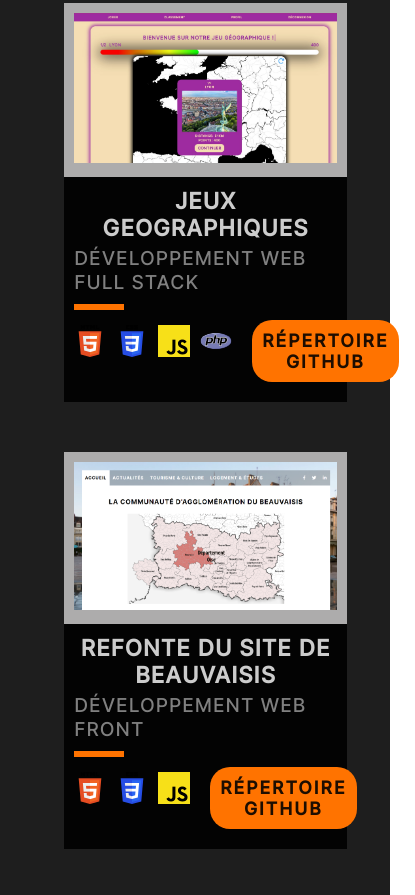
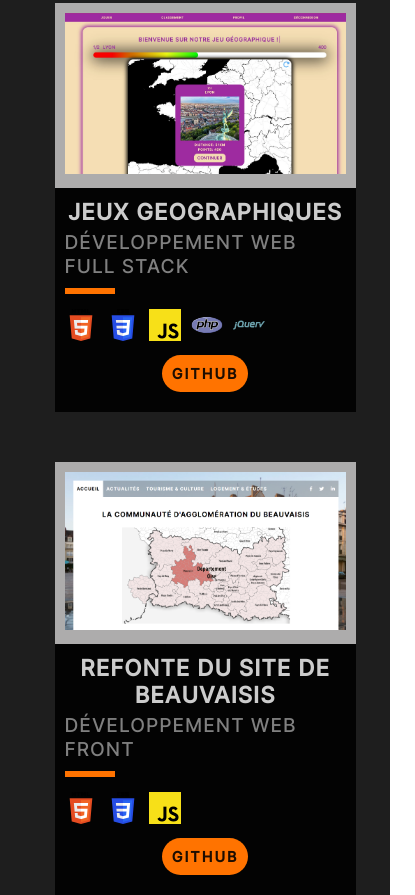
Before and after one commit to GabrielEstevesDev/GabrielEstevesDev.github.io, a plain HTML site: page index.html in a window 390 px wide. Shown: the part 1105-2000 px from the top of the page, 415 px wide, since content can reach past the window. Drawn offline with nearby package versions, Linux system fonts and the light colour scheme.

Commit message:
amélioration du responsive

```diff
--- a/index.html
+++ b/index.html
@@ -13,7 +13,7 @@
 
 <body>
     <ul class="contact">
-        <li class="cv"><a target="_blank" href="./CV Gabriel ESTEVES.pdf"><img src="./img/cv.png" alt=""></a></li>
+        <li class="cv"><a target="_blank" href="./Gabriel ESTEVES.pdf"><img src="./img/cv.png" alt=""></a></li>
         <li class="github"><a target="_blank" href="https://github.com/GabrielEstevesDev"><img src="./img/github.svg"
                     alt=""></a></li>
         <li class="linkedin"><a target="_blank" href="https://www.linkedin.com/in/gabrielesteves1/"><img
@@ -46,9 +46,10 @@
                                     <li><img src="./img/CSS3_logo_and_wordmark.svg" alt=""></li>
                                     <li><img src="./img/Unofficial_JavaScript_logo_2.svg.png" alt=""></li>
                                     <li><img src="./img/PHP-logo.svg" alt=""></li>
+                                    <li><img src="./img/jquery-ar21.svg" alt=""></li>
                                 </ul>
                                 <a href="#mesprojets" target="_blank" rel="noopener noreferrer">
-                                    <button class="btnGit">Répertoire github</button>
+                                    <button class="btnGit">github</button>
                                 </a>
                             </div>
                         </div>
@@ -57,7 +58,7 @@
                 <div class="projet">
                     <div class="container">
                         <div class="top">
-                            <img src="./img/Capture d’écran 2022-12-20 174204.png" alt="">
+                            <img src="./img/projet/beauvaisis.png" alt="">
                         </div>
                         <div class="bottom">
                             <h3 class="title">refonte du site de beauvaisis</h3>
@@ -70,7 +71,7 @@
                                     <li><img src="./img/Unofficial_JavaScript_logo_2.svg.png" alt=""></li>
                                 </ul>
                                 <a href="#mesprojets" target="_blank" rel="noopener noreferrer">
-                                    <button class="btnGit">Répertoire github</button>
+                                    <button class="btnGit">github</button>
                                 </a>
                             </div>
                         </div>
@@ -90,7 +91,7 @@
                                     <li><img src="./img/VB.NET_Logo.svg.png" alt=""></li>
                                 </ul>
                                 <a href="#mesprojets" target="_blank" rel="noopener noreferrer">
-                                    <button class="btnGit">Répertoire github</button>
+                                    <button class="btnGit">github</button>
                                 </a>
                             </div>
                         </div>
@@ -110,7 +111,7 @@
                                     <li><img src="./img/Java_Logo.svg" alt="">
                                 </ul>
                                 <a href="#mesprojets" target="_blank" rel="noopener noreferrer">
-                                    <button class="btnGit">Répertoire github</button>
+                                    <button class="btnGit">github</button>
                                 </a>
                             </div>
                         </div>
@@ -130,7 +131,7 @@
                                     <li><img src="./img/Java_Logo.svg" alt=""></li>
                                 </ul>
                                 <a href="#mesprojets" target="_blank" rel="noopener noreferrer">
-                                    <button class="btnGit">Répertoire github</button>
+                                    <button class="btnGit">github</button>
                                 </a>
                             </div>
                         </div>
@@ -150,7 +151,7 @@
                                     <li><img src="./img/ISO_C++_Logo.svg.png" alt=""></li>
                                 </ul>
                                 <a href="#mesprojets" target="_blank" rel="noopener noreferrer">
-                                    <button class="btnGit">Répertoire github</button>
+                                    <button class="btnGit">github</button>
                                 </a>
                             </div>
                         </div>
--- a/styles/layouts/_header.scss
+++ b/styles/layouts/_header.scss
@@ -12,6 +12,10 @@
   img {
     height: 60px;
     width: 60px;
+    @media screen and (max-width: 800px) {
+      height: 45px;
+      width: 45px;
+    }
   }
 }
 header {
@@ -27,13 +31,20 @@ header {
     font-size: 1.4rem;
     font-weight: 700;
     #txtAnim {
+      width: 95%;
       margin: auto auto;
       color: rgb(228, 226, 226);
       h2 {
+        @media screen and (max-width: 700px) {
+          font-size: 1.4rem;
+        }
       }
       h1 {
         text-transform: uppercase;
         padding: 20px;
+        @media screen and (max-width: 700px) {
+          font-size: 1.7rem;
+        }
       }
       button {
         color: rgb(215, 212, 212);
--- a/styles/layouts/_mesprojets.scss
+++ b/styles/layouts/_mesprojets.scss
@@ -4,7 +4,7 @@ section#mesprojets {
     width: 90%;
     margin: 0 auto;
     @media screen and (max-width: 1000px) {
-      width: 85%;
+      width: 90%;
     }
     .firsttitle {
       padding-top: 50px;
@@ -107,6 +107,10 @@ section#mesprojets {
         .link {
           display: flex;
           justify-content: space-between;
+          @media screen and (max-width: 440px) {
+            display: block;
+            text-align: center;
+          }
           ul {
             padding-top: 5px;
             display: flex;
@@ -138,13 +142,10 @@ section#mesprojets {
               transform: scale(1.05);
             }
             @media screen and (max-width: 1300px) {
-              font-size: 0.9rem;
+              font-size: 1.1rem;
             }
             @media screen and (max-width: 1100px) {
-              font-size: 0.8rem;
-            }
-            @media screen and (max-width: 1000px) {
-              font-size: 1.1rem;
+              font-size: 0.9rem;
             }
           }
         }
```
Also changed, not shown: img/jquery-ar21.svg (added), img/projet/beauvaisis.png (added), styles/index.css, 3 other files.
